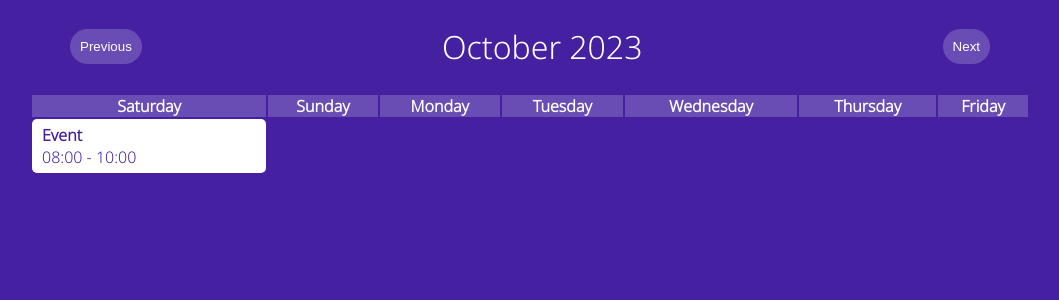
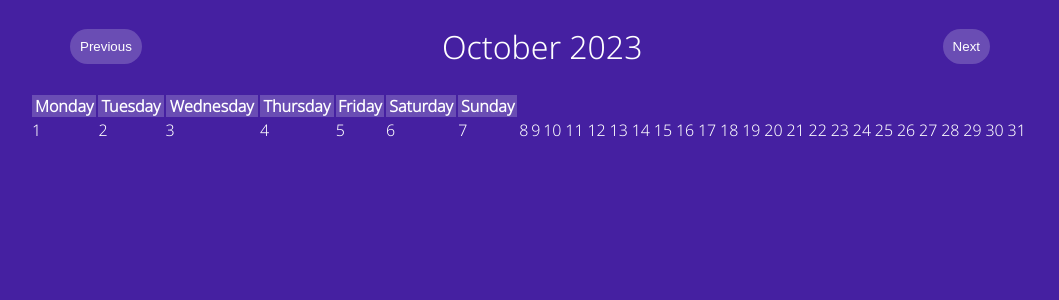
Before and after one commit to busharaA/calendar, a React (Vite) app: page / in a window 1280 px wide. Shown: the top 300 px of the page, without its empty margins (110-1169 px from the left). Built offline with nearby package versions, Linux system fonts and the light colour scheme.

Commit message:
Added functionalities to calendar

```diff
--- a/src/components/calendar/index.tsx
+++ b/src/components/calendar/index.tsx
@@ -1,40 +1,88 @@
-import { eachDayOfInterval, format } from "date-fns";
-import Days from "../days";
-import { enUS } from "date-fns/locale";
-import { useAppSelector } from "../../app/hooks";
-import { selectActiveDate } from "../../features/dateTime/dateTimeSlice";
+import { addDays, addMonths, endOfMonth, endOfWeek, format, isSameDay, isSameMonth, startOfMonth, startOfWeek, subMonths } from "date-fns";
+import { useAppDispatch, useAppSelector } from "../../app/hooks";
+import { selectActiveDate, selectSelectedDate, setActiveDate, setSelectedDate } from "../../features/dateTime/dateTimeSlice";
 
 const Calendar = (): React.JSX.Element => {
     const activeDate = useAppSelector(selectActiveDate);
+    const selectedDate = useAppSelector(selectSelectedDate);
 
-    // const weekdays = ["Monday", "Tuesday", "Wednesday", "Thursday", "Friday", "Saturday", "Sunday"];
+    const dispatch = useAppDispatch();
 
-    const daysOfWeek = eachDayOfInterval({ start: new Date(), end: new Date().setDate( new Date().getDate() + 6) });
-    const weekdays = daysOfWeek.map((day) => format(day, "iiii", { locale: enUS, weekStartsOn: 1 }));
-    console.log(weekdays);
+    const getWeekDays = (): string[] => {
+        const weekStartDate = startOfWeek(activeDate, { weekStartsOn: 1 });
+        const weekdays: string[] = [];
+        for (let day = 0; day < 7; day++) {
+            weekdays.push(
+                format(addDays(weekStartDate, day), "iiii")
+            );
+        }
+        return weekdays;
+    };
+
+    // One week
+    const generateDatesForCurrentWeek = (date: Date, selectedDate: Date, activeDate: Date): React.JSX.Element[] => {
+        let currentDate = date;
+        const week = [];
+        for (let day = 0; day < 7; day++) {
+            const cloneDate = currentDate;
+            if (isSameMonth(currentDate, activeDate)) {
+                week.push(
+                    <td key={format(currentDate, "d")} className={`day ${isSameDay(currentDate, selectedDate) ? "selected-day" : ""} ${isSameDay(currentDate, new Date()) ? "today": ""}`}
+                    onClick={() => dispatch(setSelectedDate(cloneDate))}>
+                        {format(currentDate, "d")}
+                    </td>
+                );
+            }
+
+            currentDate = addDays(currentDate, 1);
+
+        }
+        return week;
+    };
+
+    // All weeks in the month
+    const getDates = (): React.JSX.Element => {
+        const startOfSelectedMonth = startOfMonth(activeDate);
+        const endOfSelectedMonth = endOfMonth(activeDate);
+        const startDate = startOfWeek(startOfSelectedMonth);
+        const endDate = endOfWeek(endOfSelectedMonth);
+
+        let currentDate = startDate;
+
+        const allWeeks: React.JSX.Element[] = [];
+
+        while (currentDate <= endDate) {
+            generateDatesForCurrentWeek(currentDate, selectedDate, activeDate).map((week) => {
+                allWeeks.push(week);
+            })
+
+            currentDate = addDays(currentDate, 7);
+        }
+
+        return <tr className="weeks">{allWeeks}</tr>;
+    };
 
     return (
         <>
             <div className="header">
-                <button className="switch-month">
+                <button className="switch-month" onClick={() => dispatch(setActiveDate(subMonths(activeDate, 1)))}>
                     Previous
                 </button>
                 <h1 className="current-month">{format(activeDate, "MMMM yyyy")}</h1>
-                <button className="switch-month">
+                <button className="switch-month" onClick={() => dispatch(setActiveDate(addMonths(activeDate, 1)))}>
                     Next
                 </button>
             </div>
             <table className="calendar-table">
                 <thead>
                     <tr>
-                        {weekdays.map((weekday) => (
+                        {getWeekDays().map((weekday) => (
                             <th key={weekday} className="weekday">{weekday}</th>
                         ))}
                     </tr>
                 </thead>
                 <tbody>
-                    {/* map through the days of the month and show this component */}
-                    <Days />
+                    {getDates()}
                 </tbody>
             </table>
         </>
--- a/src/components/days/index.tsx
+++ /dev/null
@@ -1,14 +0,0 @@
-import Event from "../event";
-
-const Days = (): React.JSX.Element => {
-    return (
-        <tr>
-            <td className="day">
-                {}
-                <Event /> {/* if event is in the same day as in the current state of this component, show this component */}
-            </td>
-        </tr>
-    );
-}
-
-export default Days;
--- a/src/features/dateTime/dateTimeSlice.ts
+++ b/src/features/dateTime/dateTimeSlice.ts
@@ -1,4 +1,4 @@
-import { createSlice } from "@reduxjs/toolkit";
+import { PayloadAction, createSlice } from "@reduxjs/toolkit";
 import { RootState } from "../../app/store";
 
 export interface DateTimeState {
@@ -14,9 +14,19 @@ const initialState: DateTimeState = {
 export const dateTimeSlice = createSlice({
     name: "dateTime",
     initialState,
-    reducers: {}
+    reducers: {
+        setSelectedDate: (state, action: PayloadAction<Date>) => {
+            state.selectedDate = action.payload;
+        },
+        setActiveDate: (state, action: PayloadAction<Date>) => {
+            state.activeDate = action.payload;
+        }
+    }
 });
 
+export const { setSelectedDate, setActiveDate } = dateTimeSlice.actions;
+
 export const selectActiveDate = (state: RootState) => state.dateTime.activeDate;
+export const selectSelectedDate = (state: RootState) => state.dateTime.selectedDate;
 
 export default dateTimeSlice.reducer;
```
